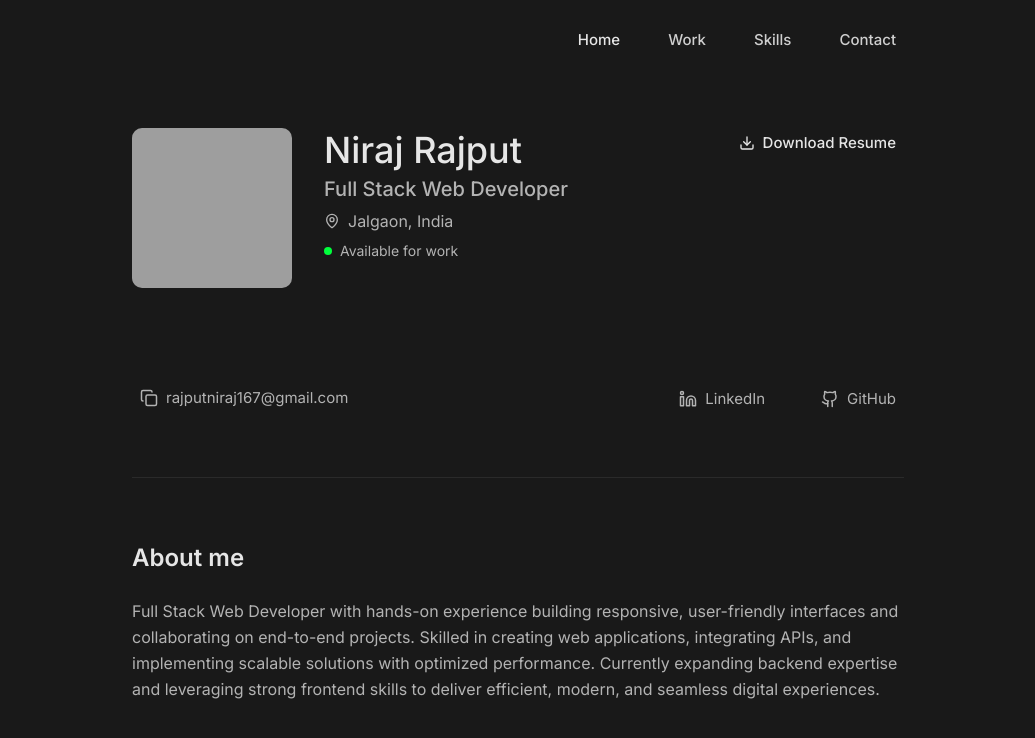
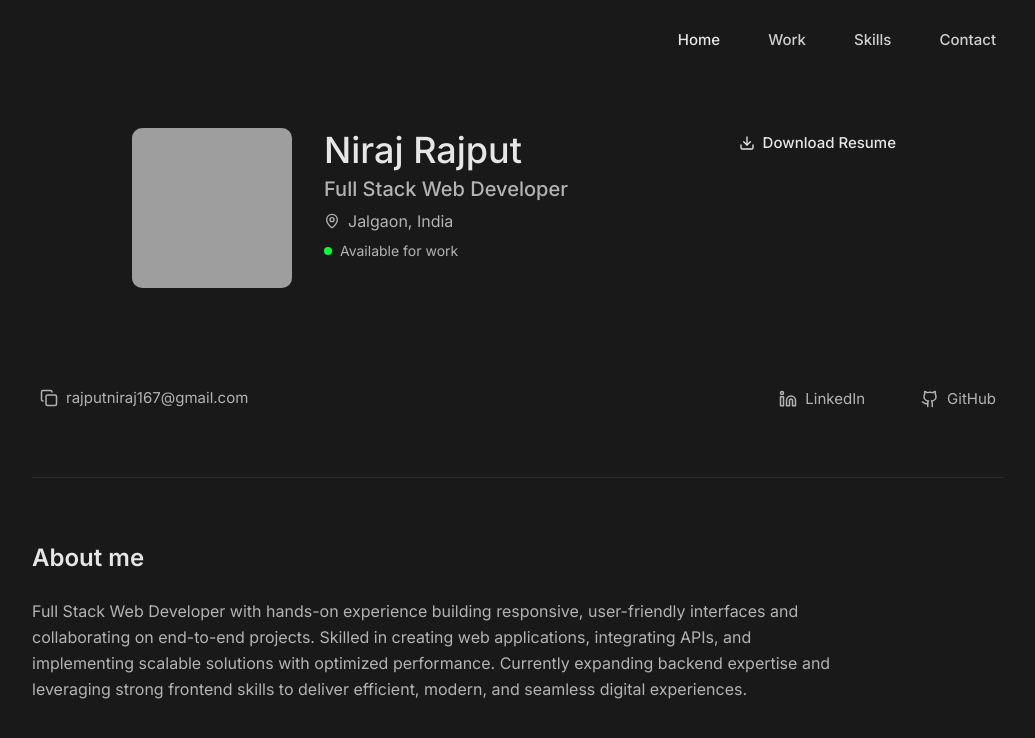
Before and after one commit to VedantBhawsar/vedant-portfolio, a React (Vite) app: page / in a window 1280 px wide. Shown: the top 738 px of the page, without its empty margins (122-1157 px from the left). Built offline with nearby package versions, Linux system fonts and the light colour scheme; grey boxes are pictures that could not be loaded; the HTML template or start-up script is replaced by a standard one.

Commit message:
Refactor: Adjust container max-width

```diff
--- a/src/components/Hero.tsx
+++ b/src/components/Hero.tsx
@@ -2,7 +2,7 @@ import { Download, MapPin } from "lucide-react";
 
 const Hero = () => {
   return (
-    <section className="container mx-auto pt-24 md:pt-32 pb-12">
+    <section className="container mx-auto max-w-[900px] pt-24 md:pt-32 pb-12">
       {/* Desktop: grid layout, Mobile: stacked */}
       <div className="flex flex-col md:grid md:grid-cols-[auto_1fr_auto] md:gap-8 items-start">
         {/* Avatar - centered on mobile */}
--- a/tailwind.config.ts
+++ b/tailwind.config.ts
@@ -16,9 +16,8 @@ export default {
       screens: {
         sm: "640px",
         md: "768px",
-        lg: "900px",
-        xl: "900px",
-        "2xl": "900px",
+        lg: "1024px",
+        xl: "1100px",
       },
     },
     extend: {
```
